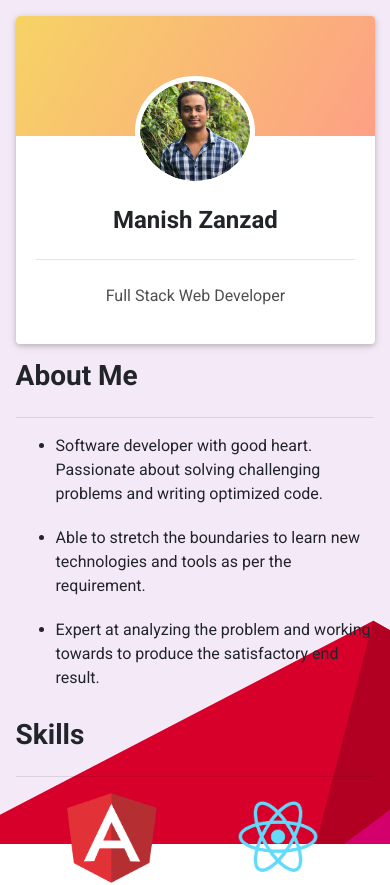
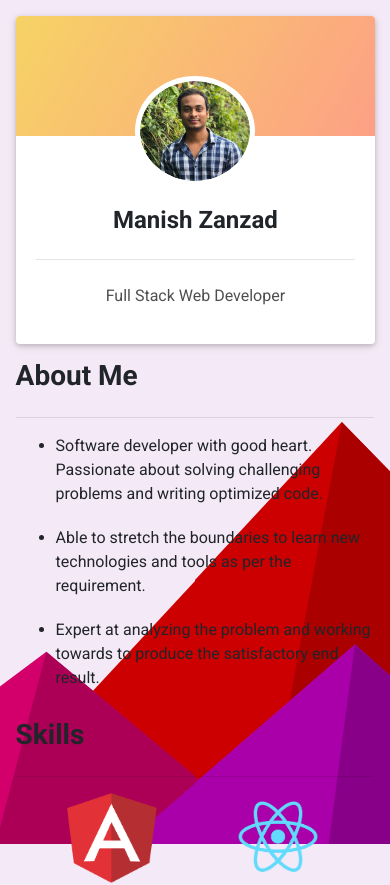
Before and after one commit to manishmz/My-Portfolio, a React (Create React App) app: page / in a window 390 px wide. Shown: the top 885 px of the page. Built offline with nearby package versions, Linux system fonts and the light colour scheme.

Commit message:
Solve background issue with mobile

```diff
--- a/src/App.css
+++ b/src/App.css
@@ -94,6 +94,9 @@ h3 {
   }
   .experience-image-width {
     width: 20%;
+  }
+  .body {
+    height: auto;
   }
 }
 /* Box Slide Game */
```
